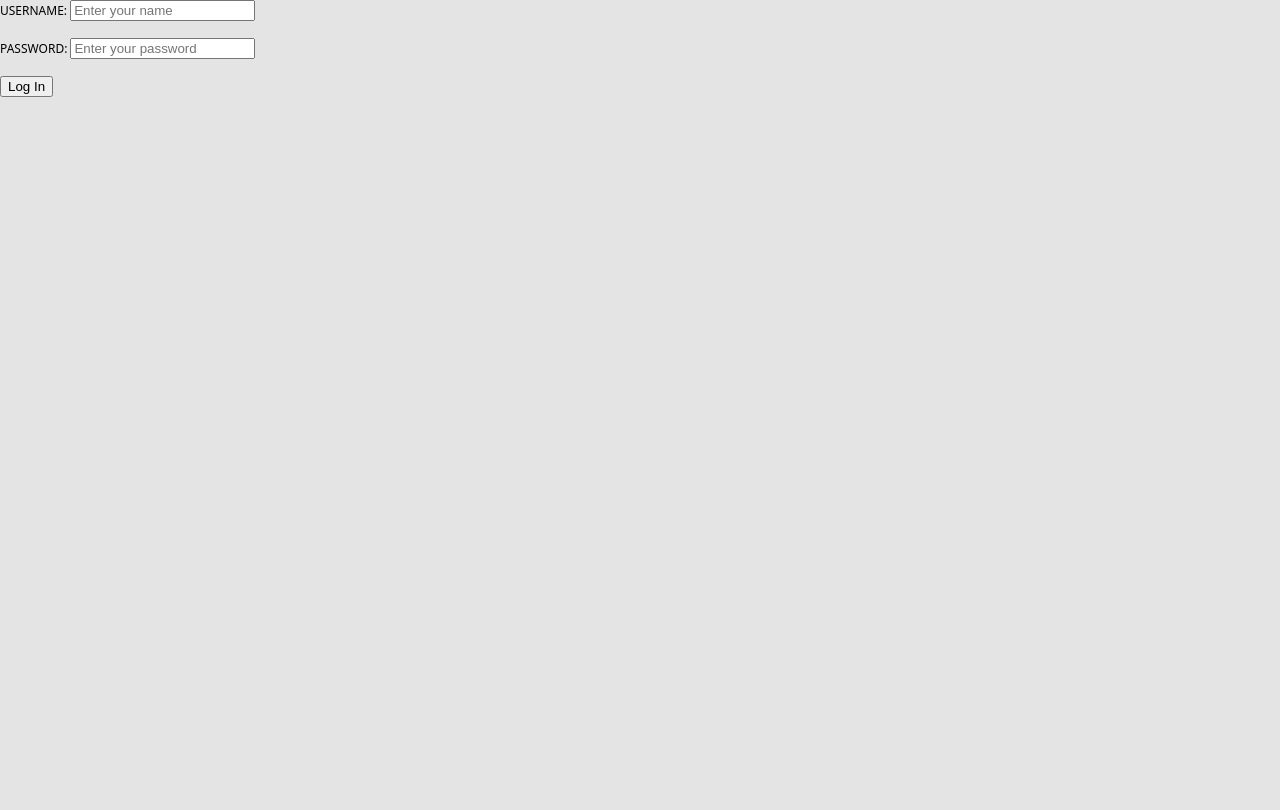
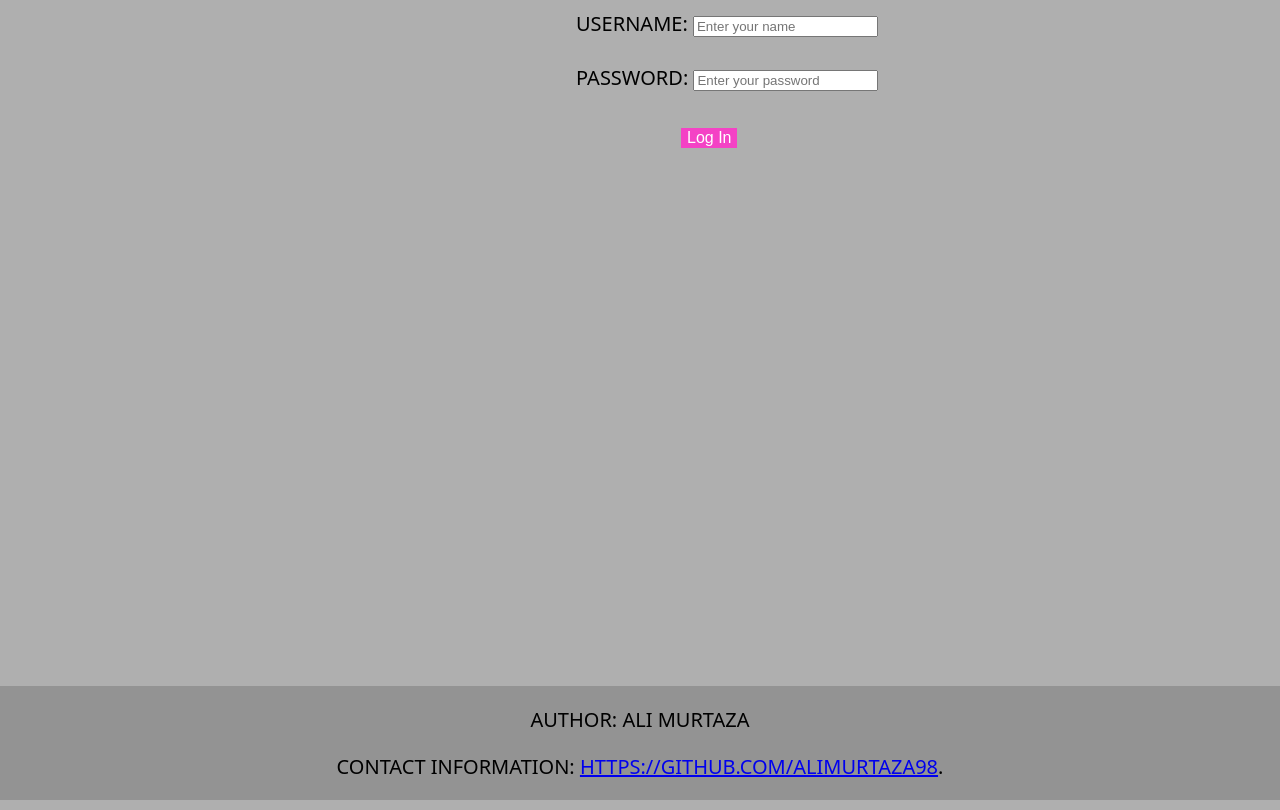
Before and after one commit to AliMurtaza98/Api_Login, a website: page www/index.html in a window 1280 px wide. Drawn offline with nearby package versions, Linux system fonts and the light colour scheme; some packages are replaced by stand-ins of ours.

Commit message:
prueba ajax (fallida)

```diff
--- a/www/index.html
+++ b/www/index.html
@@ -30,7 +30,7 @@
         -->
 		<!--SCRIPT AJAX-->
 		<script src="https://ajax.googleapis.com/ajax/libs/jquery/3.3.1/jquery.min.js"></script>
-        <meta http-equiv="Content-Security-Policy" content="default-src 'self' data: gap: https://ssl.gstatic.com 'unsafe-eval'; style-src 'self' 'unsafe-inline'; media-src *; img-src 'self' data: content:;">
+    <meta http-equiv="Content-Security-Policy" content="default-src 'self' data: gap: https://ssl.gstatic.com 'unsafe-eval' 'unsafe-inline'; style-src 'self' 'unsafe-inline'; media-src *; img-src 'self' data: content:;">
         <meta name="format-detection" content="telephone=no">
         <meta name="msapplication-tap-highlight" content="no">
         <meta name="viewport" content="initial-scale=1, width=device-width, viewport-fit=cover">
@@ -38,6 +38,7 @@
         <title>Login PostgreSQL</title>
     </head>
     <body>
+      <div id="page-wrap" >
         <form>
       			Username: <input type="text" id="usuario" name="nombre" placeholder="Enter your name">
       			<br>
@@ -45,9 +46,65 @@
       			Password: <input type="password" id="contrasena" name="password" placeholder="Enter your password">
       			<br>
       			<br>
-			<input type="submit" id="boton" value="Log In" onclick=ConnectAPI()>
           </form>
-        <script type="text/javascript" src="cordova.js"></script>
+          <button id="boton" onClick="connectionAPI()">Log In</button>
+      </div>
+      <footer>
+		<p>Author: Ali Murtaza</p>
+		<p>Contact information: <a href="https://github.com/AliMurtaza98">
+		https://github.com/AliMurtaza98</a>.</p>
+	</footer>
+  <script type="text/javascript">
+    function connectionAPI() {
+      var usuario = $("#usuario").val();
+      var contrasena = $("#contrasena").val();
+        $.ajax({
+          method: "GET",
+          url: "https://still-headland-72061.herokuapp.com/db/api/login/"+usuario+"/"+contrasena,
+          dataType: "json",
+        }).done(function (msg) {
+          console.log(msg);
+          if(msg.status == "OK"){
+            alert("Bienvenido  "+username+" !");
+          } else {
+            alert("Datos incorrectos "+username+"!");
+          }
+        }).fail(function () {
+            	alert("ERROR");
+            });
+          }
+    </script>
+      <style>
+
+		body{
+      margin-top: 10px;
+			background-color:#afafaf;
+			font-size:20px;
+		}
+		#page-wrap{
+			margin-left:45%;
+		}
+		#boton{
+			background-color: #f442c5;
+			border: none;
+			height:20px;
+			color: white;
+			font-size: 16px;
+			margin-top:10px;
+			margin-left: 105px;
+		}
+		#TextField{
+			margin-top:20px;
+		}
+		footer {
+			position: absolute;
+			right: 0;
+			bottom: 0;
+			left: 0;
+			background-color: #939393;
+			text-align: center;
+}
+	</style>
         <script type="text/javascript" src="js/index.js"></script>
     </body>
 </html>
```
Lines whose indentation alone changed are shown as unchanged.
